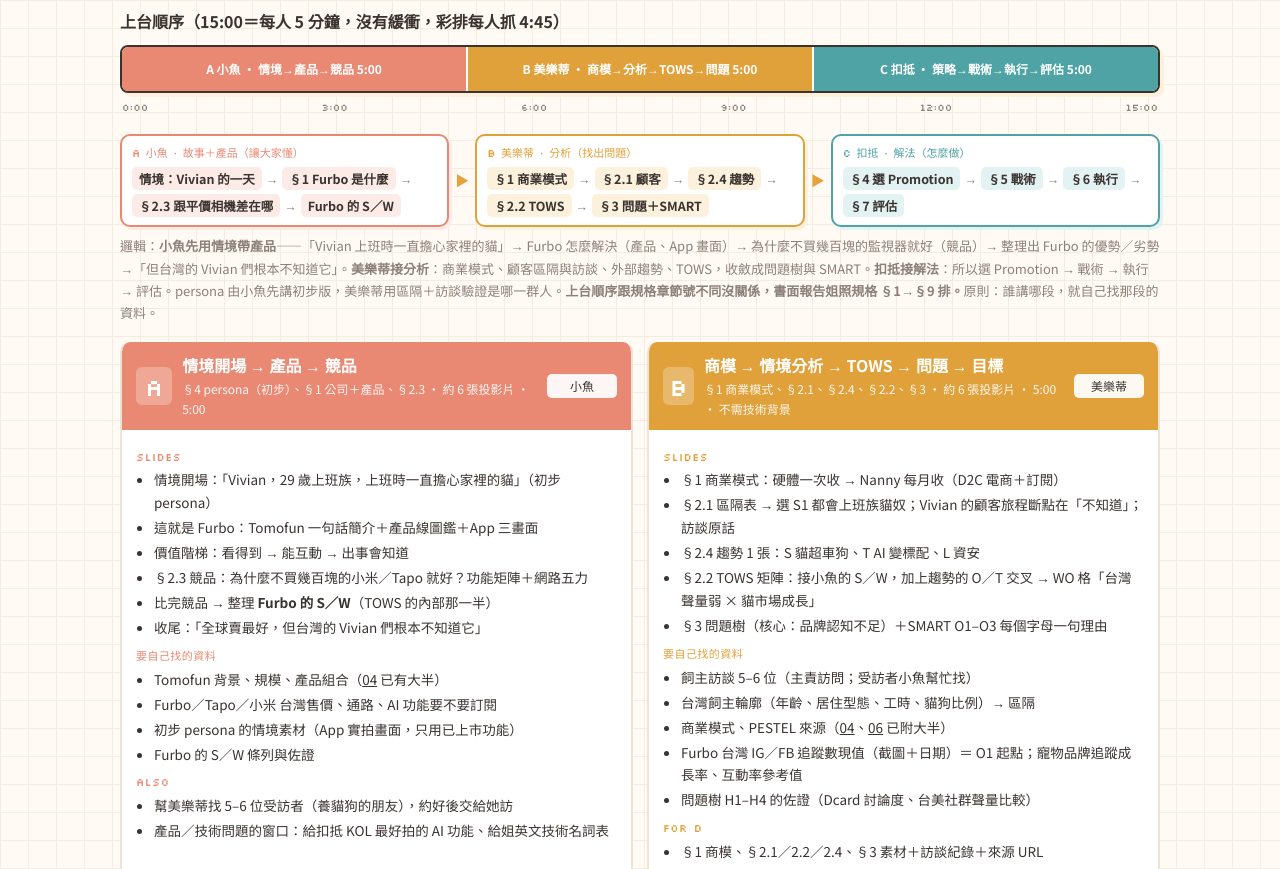
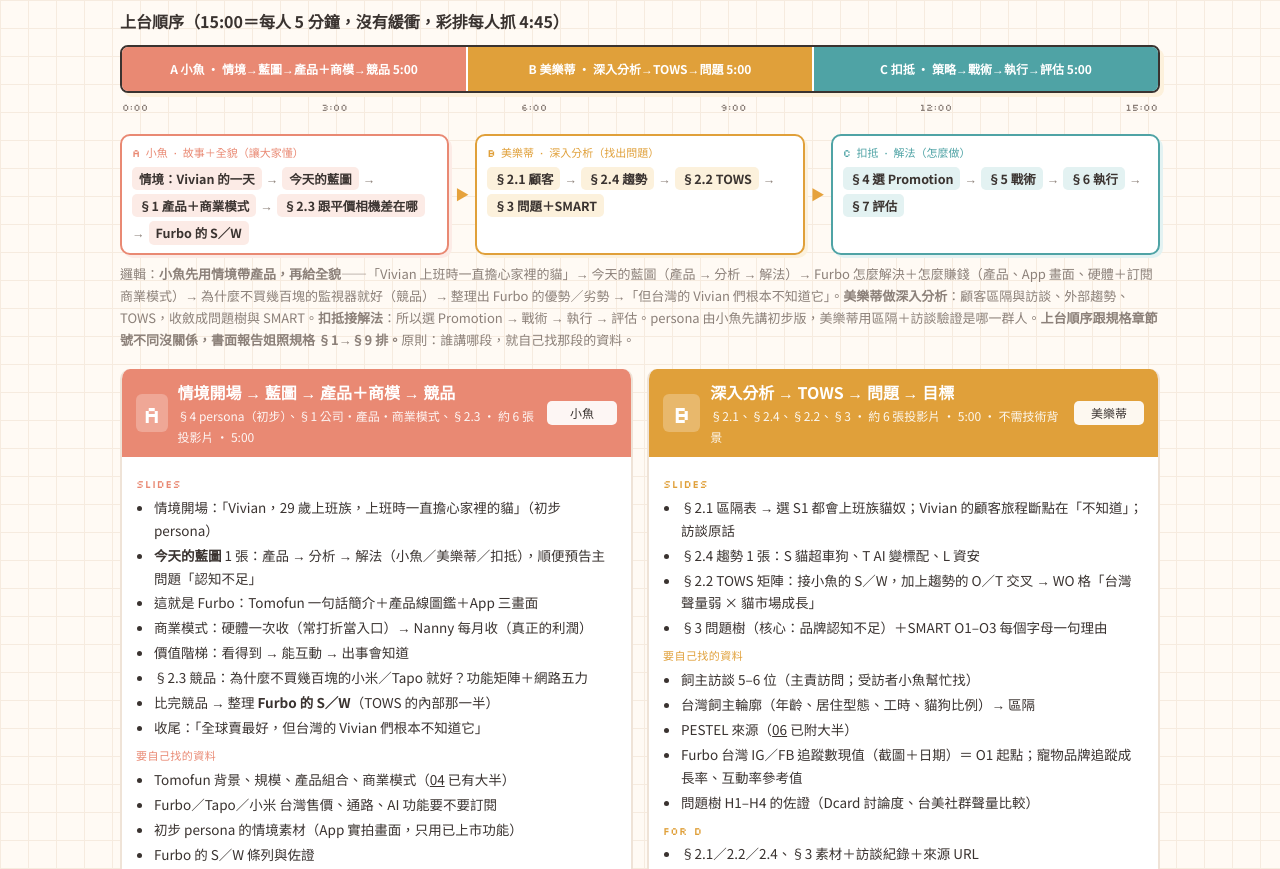
Before and after one commit to angieburningcoder/TMKT_Final, a plain HTML site: page index.html in a window 1280 px wide. Shown: the part 1064-1933 px from the top of the page. Drawn offline with Linux system fonts and the light colour scheme.

Commit message:
小魚 presents product + business model with a roadmap slide; 美樂蒂 focuses on deep analysis
Co-Authored-By: Claude Opus 5.5 <noreply@anthropic.com>
Claude-Session: https://claude.ai/code/session_015aq6VNZDE6KbGvP2cHEH4i

```diff
--- a/index.html
+++ b/index.html
@@ -448,7 +448,7 @@ footer .px{font-family:var(--px);color:var(--am-d)}
     <a class="tag" href="#team">01 分工＋時程</a><a class="tag" href="#story">02 故事線</a><a class="tag" href="#feedback">03 老師回饋</a><a class="tag" href="#product">04 產品圖鑑</a><a class="tag" href="#intel">05 Furbo 現況</a><a class="tag" href="#analysis">06 §2 情境分析</a><a class="tag" href="#problem">07 問題樹</a><a class="tag" href="#smart">08 SMART</a><a class="tag" href="#tactics">09 策略戰術</a><a class="tag" href="#plan">10 執行評估</a><a class="tag" href="#field">11 飼主訪談</a><a class="tag" href="#req">12 交件 checklist</a><a class="tag" href="#todo">13 資料來源</a>
   </div>
   <div class="row"><span class="lbl">FIND ME</span>
-    <a class="p pA" href="#pA"><b>A</b>小魚・情境→產品→競品</a><a class="p pB" href="#pB"><b>B</b>美樂蒂・商模→分析→問題→目標</a><a class="p pC" href="#pC"><b>C</b>扣抵・策略→戰術→執行</a><a class="p pD" href="#pD"><b>D</b>姐・書面報告</a>
+    <a class="p pA" href="#pA"><b>A</b>小魚・情境→藍圖→產品＋商模→競品</a><a class="p pB" href="#pB"><b>B</b>美樂蒂・深入分析→TOWS→問題→目標</a><a class="p pC" href="#pC"><b>C</b>扣抵・策略→戰術→執行</a><a class="p pD" href="#pD"><b>D</b>姐・書面報告</a>
   </div>
 </div></nav>
 
@@ -517,35 +517,37 @@ footer .px{font-family:var(--px);color:var(--am-d)}
   </div>
 <h3 style="font-size:16px;margin:22px 0 10px">上台順序（15:00＝每人 5 分鐘，沒有緩衝，彩排每人抓 4:45）</h3>
   <div class="stack">
-    <a href="#pA" style="--c:var(--A);flex:5">A 小魚 · 情境→產品→競品 5:00</a>
-    <a href="#pB" style="--c:var(--B);flex:5">B 美樂蒂 · 商模→分析→TOWS→問題 5:00</a>
+    <a href="#pA" style="--c:var(--A);flex:5">A 小魚 · 情境→藍圖→產品＋商模→競品 5:00</a>
+    <a href="#pB" style="--c:var(--B);flex:5">B 美樂蒂 · 深入分析→TOWS→問題 5:00</a>
     <a href="#pC" style="--c:var(--C);flex:5">C 扣抵 · 策略→戰術→執行→評估 5:00</a>
   </div>
   <div class="ticks"><span>0:00</span><span>3:00</span><span>6:00</span><span>9:00</span><span>12:00</span><span>15:00</span></div>
   <div class="relay">
-    <div class="rg" style="--c:var(--A);--cl:var(--A-l)"><div class="rh">A 小魚 · 故事＋產品（讓大家懂）</div><div class="rc"><span>情境：Vivian 的一天</span><i>→</i><span>§1 Furbo 是什麼</span><i>→</i><span>§2.3 跟平價相機差在哪</span><i>→</i><span>Furbo 的 S／W</span></div></div>
+    <div class="rg" style="--c:var(--A);--cl:var(--A-l)"><div class="rh">A 小魚 · 故事＋全貌（讓大家懂）</div><div class="rc"><span>情境：Vivian 的一天</span><i>→</i><span>今天的藍圖</span><i>→</i><span>§1 產品＋商業模式</span><i>→</i><span>§2.3 跟平價相機差在哪</span><i>→</i><span>Furbo 的 S／W</span></div></div>
     <div class="ra">▶</div>
-    <div class="rg" style="--c:var(--B);--cl:var(--B-l)"><div class="rh">B 美樂蒂 · 分析（找出問題）</div><div class="rc"><span>§1 商業模式</span><i>→</i><span>§2.1 顧客</span><i>→</i><span>§2.4 趨勢</span><i>→</i><span>§2.2 TOWS</span><i>→</i><span>§3 問題＋SMART</span></div></div>
+    <div class="rg" style="--c:var(--B);--cl:var(--B-l)"><div class="rh">B 美樂蒂 · 深入分析（找出問題）</div><div class="rc"><span>§2.1 顧客</span><i>→</i><span>§2.4 趨勢</span><i>→</i><span>§2.2 TOWS</span><i>→</i><span>§3 問題＋SMART</span></div></div>
     <div class="ra">▶</div>
     <div class="rg" style="--c:var(--C);--cl:var(--C-l)"><div class="rh">C 扣抵 · 解法（怎麼做）</div><div class="rc"><span>§4 選 Promotion</span><i>→</i><span>§5 戰術</span><i>→</i><span>§6 執行</span><i>→</i><span>§7 評估</span></div></div>
   </div>
-  <p class="m" style="font-size:13px;margin:8px 0 18px">邏輯：<b>小魚先用情境帶產品</b>——「Vivian 上班時一直擔心家裡的貓」→ Furbo 怎麼解決（產品、App 畫面）→ 為什麼不買幾百塊的監視器就好（競品）→ 整理出 Furbo 的優勢／劣勢 →「但台灣的 Vivian 們根本不知道它」。<b>美樂蒂接分析</b>：商業模式、顧客區隔與訪談、外部趨勢、TOWS，收斂成問題樹與 SMART。<b>扣抵接解法</b>：所以選 Promotion → 戰術 → 執行 → 評估。persona 由小魚先講初步版，美樂蒂用區隔＋訪談驗證是哪一群人。<b>上台順序跟規格章節號不同沒關係，書面報告姐照規格 §1→§9 排。</b>原則：誰講哪段，就自己找那段的資料。</p>
+  <p class="m" style="font-size:13px;margin:8px 0 18px">邏輯：<b>小魚先用情境帶產品，再給全貌</b>——「Vivian 上班時一直擔心家裡的貓」→ 今天的藍圖（產品 → 分析 → 解法）→ Furbo 怎麼解決＋怎麼賺錢（產品、App 畫面、硬體＋訂閱商業模式）→ 為什麼不買幾百塊的監視器就好（競品）→ 整理出 Furbo 的優勢／劣勢 →「但台灣的 Vivian 們根本不知道它」。<b>美樂蒂做深入分析</b>：顧客區隔與訪談、外部趨勢、TOWS，收斂成問題樹與 SMART。<b>扣抵接解法</b>：所以選 Promotion → 戰術 → 執行 → 評估。persona 由小魚先講初步版，美樂蒂用區隔＋訪談驗證是哪一群人。<b>上台順序跟規格章節號不同沒關係，書面報告姐照規格 §1→§9 排。</b>原則：誰講哪段，就自己找那段的資料。</p>
 
 
   <div class="grid g2">
     <div class="person" id="pA" style="--c:var(--A);--cl:var(--A-l)">
-      <div class="ph"><span class="L">A</span><div><h3>情境開場 → 產品 → 競品</h3><div class="w">§4 persona（初步）、§1 公司＋產品、§2.3 · 約 6 張投影片 · 5:00</div></div><span class="claim">小魚</span></div>
+      <div class="ph"><span class="L">A</span><div><h3>情境開場 → 藍圖 → 產品＋商模 → 競品</h3><div class="w">§4 persona（初步）、§1 公司・產品・商業模式、§2.3 · 約 6 張投影片 · 5:00</div></div><span class="claim">小魚</span></div>
       <div class="pb">
         <div class="blk"><div class="h">SLIDES</div><ul>
           <li>情境開場：「Vivian，29 歲上班族，上班時一直擔心家裡的貓」（初步 persona）</li>
+          <li><b>今天的藍圖</b> 1 張：產品 → 分析 → 解法（小魚／美樂蒂／扣抵），順便預告主問題「認知不足」</li>
           <li>這就是 Furbo：Tomofun 一句話簡介＋產品線圖鑑＋App 三畫面</li>
+          <li>商業模式：硬體一次收（常打折當入口）→ Nanny 每月收（真正的利潤）</li>
           <li>價值階梯：看得到 → 能互動 → 出事會知道</li>
           <li>§2.3 競品：為什麼不買幾百塊的小米／Tapo 就好？功能矩陣＋網路五力</li>
           <li>比完競品 → 整理 <b>Furbo 的 S／W</b>（TOWS 的內部那一半）</li>
           <li>收尾：「全球賣最好，但台灣的 Vivian 們根本不知道它」</li>
         </ul></div>
         <div class="blk"><div class="h">要自己找的資料</div><ul>
-          <li>Tomofun 背景、規模、產品組合（<a href="#product">04</a> 已有大半）</li>
+          <li>Tomofun 背景、規模、產品組合、商業模式（<a href="#product">04</a> 已有大半）</li>
           <li>Furbo／Tapo／小米 台灣售價、通路、AI 功能要不要訂閱</li>
           <li>初步 persona 的情境素材（App 實拍畫面，只用已上市功能）</li>
           <li>Furbo 的 S／W 條列與佐證</li>
@@ -557,10 +559,9 @@ footer .px{font-family:var(--px);color:var(--am-d)}
       </div>
     </div>
     <div class="person" id="pB" style="--c:var(--B);--cl:var(--B-l)">
-      <div class="ph"><span class="L">B</span><div><h3>商模 → 情境分析 → TOWS → 問題 → 目標</h3><div class="w">§1 商業模式、§2.1、§2.4、§2.2、§3 · 約 6 張投影片 · 5:00 · 不需技術背景</div></div><span class="claim">美樂蒂</span></div>
+      <div class="ph"><span class="L">B</span><div><h3>深入分析 → TOWS → 問題 → 目標</h3><div class="w">§2.1、§2.4、§2.2、§3 · 約 6 張投影片 · 5:00 · 不需技術背景</div></div><span class="claim">美樂蒂</span></div>
       <div class="pb">
         <div class="blk"><div class="h">SLIDES</div><ul>
-          <li>§1 商業模式：硬體一次收 → Nanny 每月收（D2C 電商＋訂閱）</li>
           <li>§2.1 區隔表 → 選 S1 都會上班族貓奴；Vivian 的顧客旅程斷點在「不知道」；訪談原話</li>
           <li>§2.4 趨勢 1 張：S 貓超車狗、T AI 變標配、L 資安</li>
           <li>§2.2 TOWS 矩陣：接小魚的 S／W，加上趨勢的 O／T 交叉 → WO 格「台灣聲量弱 × 貓市場成長」</li>
@@ -569,11 +570,11 @@ footer .px{font-family:var(--px);color:var(--am-d)}
         <div class="blk"><div class="h">要自己找的資料</div><ul>
           <li>飼主訪談 5–6 位（主責訪問；受訪者小魚幫忙找）</li>
           <li>台灣飼主輪廓（年齡、居住型態、工時、貓狗比例）→ 區隔</li>
-          <li>商業模式、PESTEL 來源（<a href="#product">04</a>、<a href="#analysis">06</a> 已附大半）</li>
+          <li>PESTEL 來源（<a href="#analysis">06</a> 已附大半）</li>
           <li>Furbo 台灣 IG／FB 追蹤數現值（截圖＋日期）＝ O1 起點；寵物品牌追蹤成長率、互動率參考值</li>
           <li>問題樹 H1–H4 的佐證（Dcard 討論度、台美社群聲量比較）</li>
         </ul></div>
-        <div class="blk"><div class="h">FOR D</div><ul><li>§1 商模、§2.1／2.2／2.4、§3 素材＋訪談紀錄＋來源 URL</li></ul></div>
+        <div class="blk"><div class="h">FOR D</div><ul><li>§2.1／2.2／2.4、§3 素材＋訪談紀錄＋來源 URL</li></ul></div>
       </div>
     </div>
     <div class="person" id="pC" style="--c:var(--C);--cl:var(--C-l)">
@@ -617,7 +618,7 @@ footer .px{font-family:var(--px);color:var(--am-d)}
     <div class="r" style="--c:#cdbfb3"><span>Cover</span><div class="track"><div class="fill" style="width:8.3%"></div></div><span class="v">1</span><span class="p pD mini"><b>D</b>姐</span></div>
     <div class="r" style="--c:var(--D)"><span>Executive summary</span><div class="track"><div class="fill" style="width:8.3%"></div></div><span class="v">1</span><span class="p pD mini"><b>D</b>姐</span></div>
     <div class="r" style="--c:var(--A)"><span>§1 公司背景＋產品組合</span><div class="track"><div class="fill" style="width:6.2%"></div></div><span class="v">0.75</span><span class="p pA mini"><b>A</b>小魚</span></div>
-    <div class="r" style="--c:var(--B)"><span>§1 數位商業模式</span><div class="track"><div class="fill" style="width:2.1%"></div></div><span class="v">0.25</span><span class="p pB mini"><b>B</b>美樂蒂</span></div>
+    <div class="r" style="--c:var(--A)"><span>§1 數位商業模式</span><div class="track"><div class="fill" style="width:2.1%"></div></div><span class="v">0.25</span><span class="p pA mini"><b>A</b>小魚</span></div>
     <div class="r" style="--c:var(--B)"><span>§2.1 Customer analysis</span><div class="track"><div class="fill" style="width:8.3%"></div></div><span class="v">1</span><span class="p pB mini"><b>B</b>美樂蒂</span></div>
     <div class="r" style="--c:var(--B)"><span>§2.2 SWOT／TOWS</span><div class="track"><div class="fill" style="width:4.2%"></div></div><span class="v">0.5</span><span class="p pB mini"><b>B</b>美樂蒂</span></div>
     <div class="r" style="--c:var(--A)"><span>§2.3 Competitor</span><div class="track"><div class="fill" style="width:6.2%"></div></div><span class="v">0.75</span><span class="p pA mini"><b>A</b>小魚</span></div>
@@ -630,7 +631,7 @@ footer .px{font-family:var(--px);color:var(--am-d)}
     <div class="r" style="--c:var(--C)"><span>§7 Evaluation</span><div class="track"><div class="fill" style="width:8.3%"></div></div><span class="v">1</span><span class="p pC mini"><b>C</b>扣抵</span></div>
     <div class="r" style="--c:#cdbfb3"><span>§8 References</span><div class="track"><div class="fill" style="width:4.2%"></div></div><span class="v">0.5</span><span class="p pD mini"><b>D</b>姐</span></div>
   </div>
-  <p class="m" style="font-size:13px;margin-top:10px">合計 12 頁（A 2／B 3.5／C 4／D 2.5；小魚另負責找受訪者與全組技術問題）。§2 給 3 頁，因為老師 rubric 第一項就是 research depth。Appendix（AI 報告、訪談摘要）不計分，是否計入 12 頁 D 問老師。</p>
+  <p class="m" style="font-size:13px;margin-top:10px">合計 12 頁（A 2.25／B 3.25／C 4／D 2.5；小魚另負責找受訪者與全組技術問題）。§2 給 3 頁，因為老師 rubric 第一項就是 research depth。Appendix（AI 報告、訪談摘要）不計分，是否計入 12 頁 D 問老師。</p>
   <h3 style="font-size:16px;margin:26px 0 10px">組內時程：從今天到繳交</h3>
   <p class="m" style="font-size:13px;margin:0 0 10px">紅色＝老師死線（簡報遲交每天 −1、報告遲交每天 −5）。</p>
   <div class="card tl">
@@ -653,8 +654,8 @@ footer .px{font-family:var(--px);color:var(--am-d)}
   <div class="sh"><span class="no">02</span><h2>故事線：老師的 7 步，接成一條線</h2></div>
   <p class="sub">每一步都要接到下一步：分析指向問題 → 問題能量化 → 策略戰術回扣目標 → 用 KPI 驗收。顏色＝誰上台講。</p>
   <div class="flow">
-    <div class="fs fA"><span class="sec pill src">§1</span><div class="st">STEP 1 · A 情境帶產品</div><h4>Company selection</h4><p>台灣出生、全球百萬用戶；4 台相機＋Nanny AI 訂閱（用圖鑑講）。</p></div>
-    <div class="fs fB"><span class="sec pill src">§2</span><div class="st">STEP 2 · A 競品／B 分析</div><h4>Situation analysis</h4><p>小魚：跟平價相機差在哪；美樂蒂：商模、顧客區隔＋訪談、趨勢 → TOWS。</p></div>
+    <div class="fs fA"><span class="sec pill src">§1</span><div class="st">STEP 1 · A 情境＋藍圖＋產品</div><h4>Company selection</h4><p>Vivian 的情境 → 今天的藍圖 → 4 台相機＋Nanny 訂閱，硬體＋訂閱的商業模式。</p></div>
+    <div class="fs fB"><span class="sec pill src">§2</span><div class="st">STEP 2 · A 競品／B 分析</div><h4>Situation analysis</h4><p>小魚：跟平價相機差在哪＋S／W；美樂蒂深入分析：顧客區隔＋訪談、趨勢 → TOWS。</p></div>
     <div class="fs fB"><span class="sec pill src">§3</span><div class="st">STEP 3 · B</div><h4>One main problem</h4><p>不是產品不好，是<b>台灣飼主根本不知道它</b> → 沒進入購買清單。</p></div>
     <div class="fs fB rowend"><span class="sec pill src">§3</span><div class="st">STEP 4 · B</div><h4>SMART objective</h4><p>3 個月內：IG 追蹤 N → 1.3N；品牌認知 +15pp。</p></div>
     <div class="fs fC"><span class="sec pill src">§4</span><div class="st">STEP 5 · C</div><h4>Marketing strategy</h4><p>7P 只選 Promotion；鎖定一個 persona：白天毛孩獨自在家的雙北上班族。</p></div>
@@ -706,7 +707,7 @@ footer .px{font-family:var(--px);color:var(--am-d)}
   <div class="grid g3" style="margin-bottom:16px">
     <div class="card"><h4>🏢 公司背景（§1）</h4><p>Tomofun 友愉，2014 年由張友辰創立、趨勢科技張明正輔導；產業：寵物科技／消費性 IoT。曾於台北、西雅圖、溫哥華、東京設辦公室（2017 報導）。</p><a class="pill src" href="https://www.bnext.com.tw/article/47513/furbo-prime-day-ai">數位時代</a><a class="pill src" href="https://en.wikipedia.org/wiki/Tomofun">Wikipedia</a></div>
     <div class="card"><h4>📏 規模（§1）</h4><p>全球百萬以上用戶、銷往 133 國；Amazon 大檔期平均每 4 秒賣一台；2016 年 Indiegogo 群募起家。</p><a class="pill src" href="https://www.bnext.com.tw/article/72985/tomofun-ai-dec-22-mag">數位時代</a></div>
-    <div class="card"><h4>🌐 數位商業模式（§1）</h4><p>D2C 電商（官網、Amazon）賣硬體當入口 → App 內訂閱 Nanny 收經常性收入；2019 年推出訂閱。</p><span class="pill amb">美樂蒂講</span></div>
+    <div class="card"><h4>🌐 數位商業模式（§1）</h4><p>D2C 電商（官網、Amazon）賣硬體當入口 → App 內訂閱 Nanny 收經常性收入；2019 年推出訂閱。</p><span class="pill amb">小魚講</span></div>
   </div>
 
 
```
